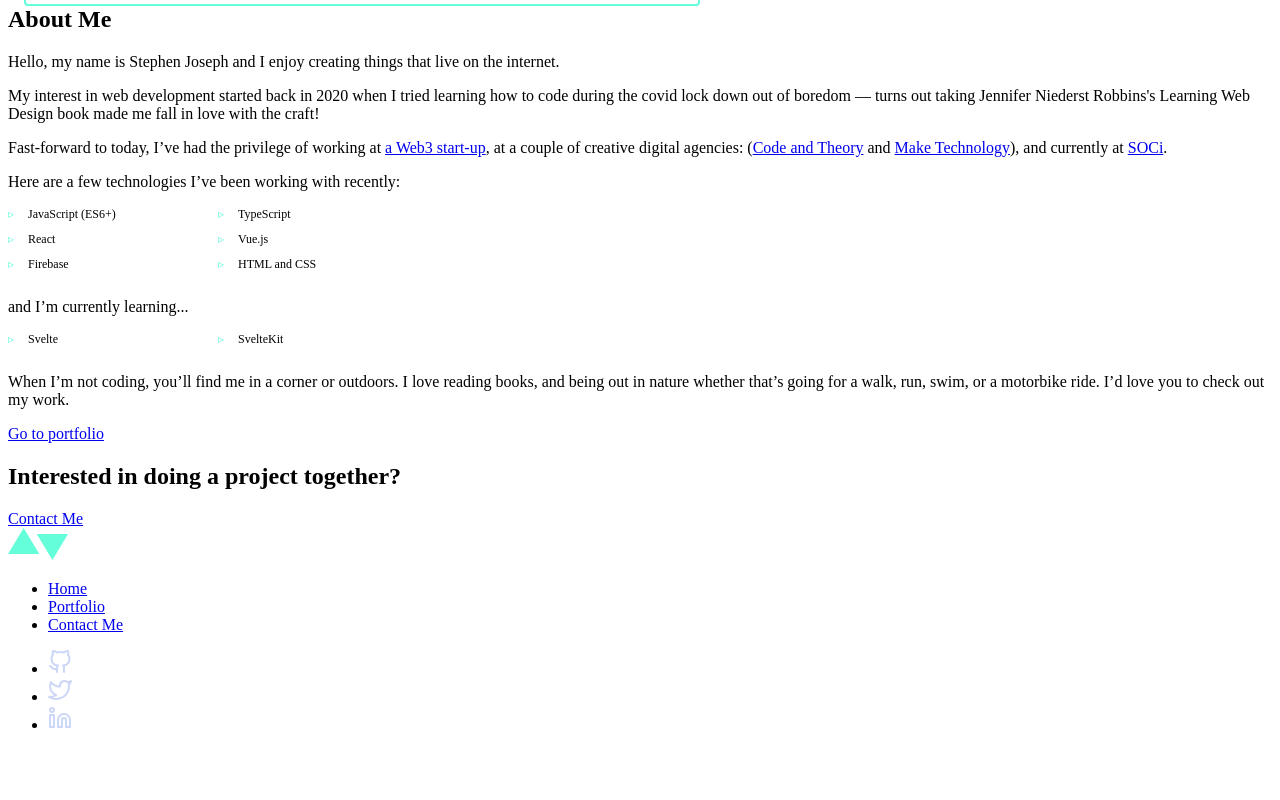
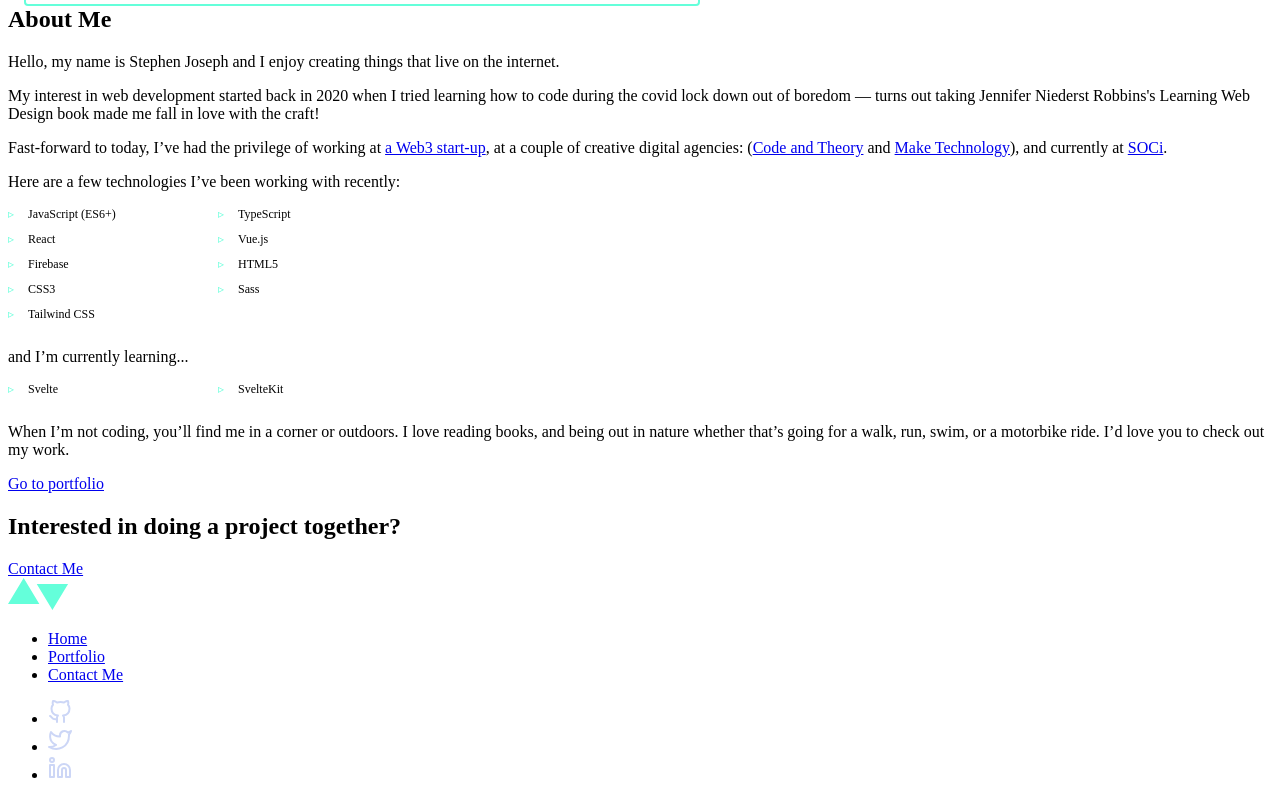
Before and after one commit to stephmunez/portfolio-website-v2, a Next.js app: page / in a window 1280 px wide. Shown: the part 3293-4093 px from the top of the page. Before the commit the page ends 4043 px from the top, so only its background shows below. Built offline with nearby package versions, Linux system fonts and the light colour scheme.

Commit message:
Update About.js

```diff
--- a/components/About/About.js
+++ b/components/About/About.js
@@ -11,7 +11,10 @@ const skills = [
   'React',
   'Vue.js',
   'Firebase',
-  'HTML and CSS',
+  'HTML5',
+  'CSS3',
+  'Sass',
+  'Tailwind CSS',
 ];
 
 const currentlyLearning = ['Svelte', 'SvelteKit'];
```
